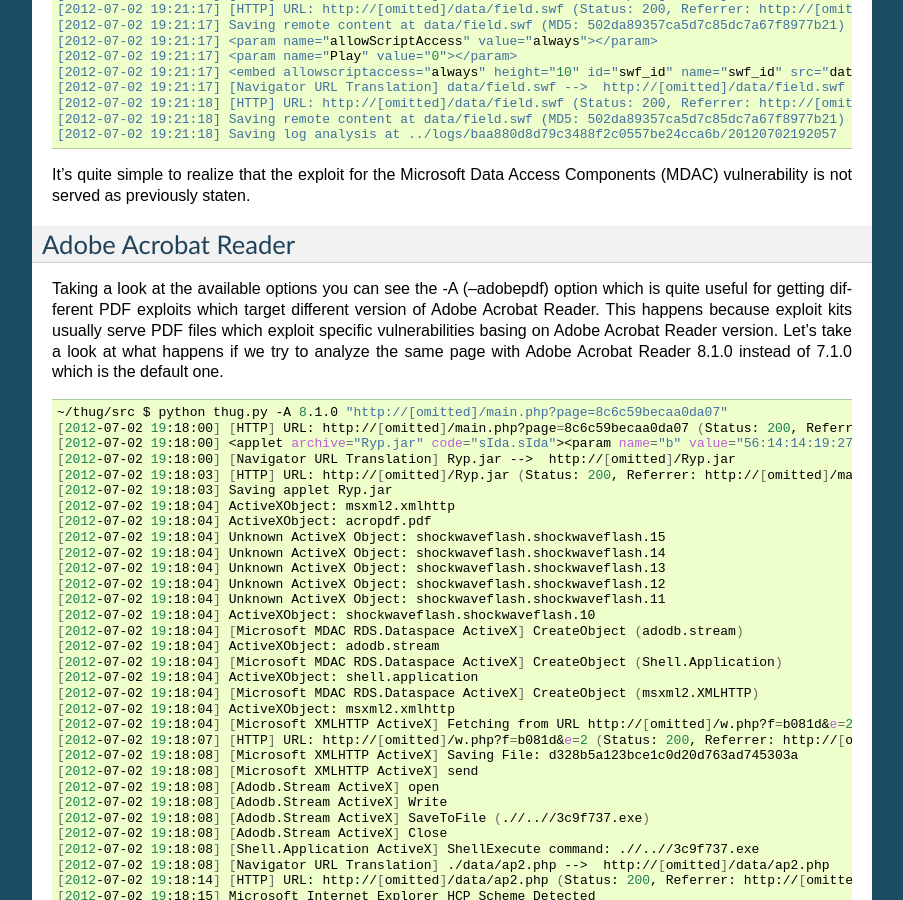
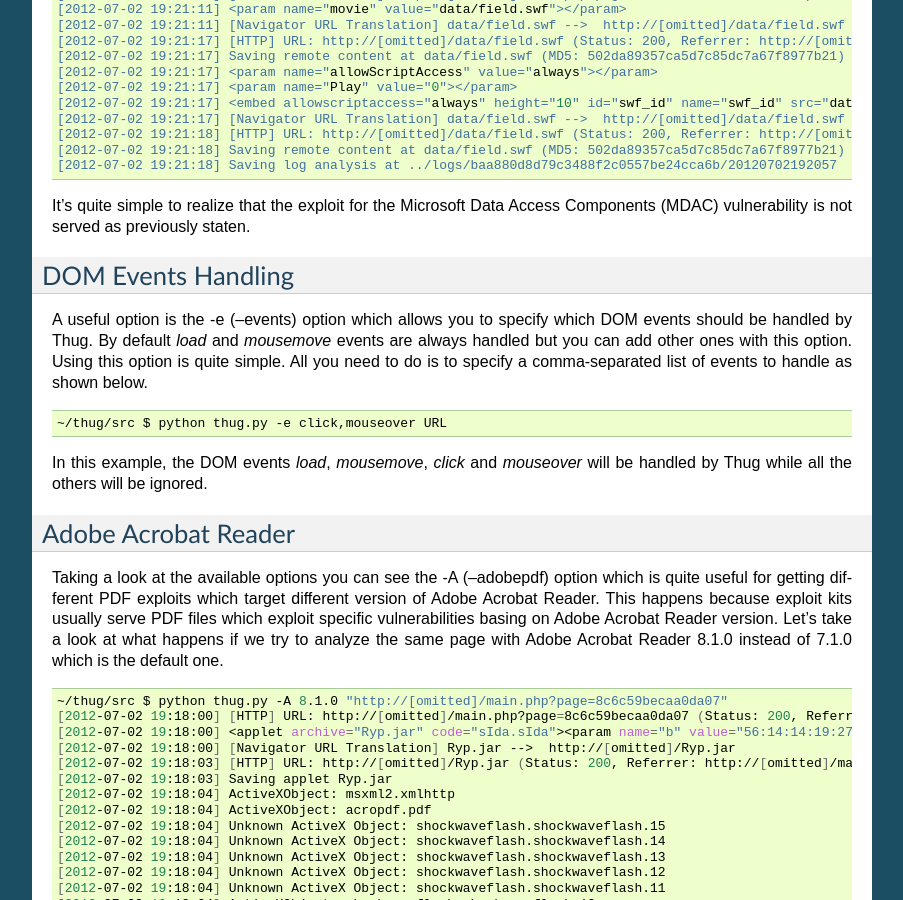
Before and after one commit to buffer/thug, a Sphinx documentation site: the page built from doc/source/usage.rst, in a window 1280 px wide and 900 px high, scrolled down 4249 px. Shown: the whole window, without its empty margins (198-1101 px from the left). Built offline with Sphinx 7.4.7, drawn with Linux system fonts in a browser that asks for light colours; some of the changed text lies outside the part shown.

Commit message:
DOM Events Handling option documentation

```diff
--- a/doc/source/usage.rst
+++ b/doc/source/usage.rst
@@ -23,37 +23,39 @@
                 python thug.py [ options ] url
 
         Options:
-                -h, --help              Display this help information
-                -o, --output=           Log to a specified file
-                -r, --referer=          Specify a referer
-                -p, --proxy=            Specify a proxy (see below for format and supported schemes)
+                -h, --help          	Display this help information
+                -u, --useragent=    	Select a user agent (see below for values, default: winxpie61)
+                -e, --events=       	Enable comma-separated specified DOM events handling
+                -o, --output=       	Log to a specified file
+                -r, --referer=      	Specify a referer
+                -p, --proxy=        	Specify a proxy (see below for format and supported schemes)
                 -l, --local
-                -v, --verbose           Enable verbose mode
-                -d, --debug             Enable debug mode
-                -a, --ast-debug         Enable AST debug mode (requires debug mode)
-                -u, --useragent=        Select a user agent (see below for values, default: winxpie61)
-                -A, --adobepdf=         Specify the Adobe Acrobat Reader version (default: 7.1.0)
-                -S, --shockwave=        Specify the Shockwave Flash version (default: 10.0.64.0)
-		-J, --javaplugin=   	Specify the JavaPlugin version (default: 1.7.1.30)
+                -v, --verbose       	Enable verbose mode
+                -d, --debug         	Enable debug mode
+                -a, --ast-debug     	Enable AST debug mode (requires debug mode)
+                -A, --adobepdf=     	Specify the Adobe Acrobat Reader version (default: 7.1.0)
+                -S, --shockwave=    	Specify the Shockwave Flash version (default: 10.0.64.0)
+                -J, --javaplugin=   	Specify the JavaPlugin version (default: 1.7.1.30)
 
         Proxy Format:
                 scheme://[username:password@]host:port (supported schemes: http, socks4, socks5)
 
         Available User-Agents:
-                winxpie60                       Internet Explorer 6.0   (Windows XP)
-                winxpie61                       Internet Explorer 6.1   (Windows XP)
-                winxpie70                       Internet Explorer 7.0   (Windows XP)
-                winxpie80                       Internet Explorer 8.0   (Windows XP)
-                winxpchrome20                   Chrome 20.0.1132.47     (Windows XP)
-                winxpsafari5                    Safari 5.1.7            (Windows XP)
-                win2kie60                       Internet Explorer 6.0   (Windows 2000)
-                win2kie80                       Internet Explorer 8.0   (Windows 2000)
-                win7xpie80                      Internet Explorer 8.0   (Windows 7)
-                win7xpie90                      Internet Explorer 9.0   (Windows 7)
-                win7chrome20                    Chrome 20.0.1132.47     (Windows 7)
-                win7safari5                     Safari 5.1.7            (Windows 7)
-                osx10safari5                    Safari 5.1.1            (MacOS X 10.7.2)
-                osx10chrome19                   Chrome 19.0.1084.54     (MacOS X 10.7.4)
+	        winxpie60			Internet Explorer 6.0	(Windows XP)
+	        winxpie61			Internet Explorer 6.1	(Windows XP)
+	        winxpie70			Internet Explorer 7.0	(Windows XP)
+	        winxpie80			Internet Explorer 8.0	(Windows XP)
+	        winxpchrome20			Chrome 20.0.1132.47	(Windows XP)
+	        winxpfirefox12			Firefox 12.0		(Windows XP)
+	        winxpsafari5			Safari 5.1.7		(Windows XP)
+	        win2kie60			Internet Explorer 6.0	(Windows 2000)
+	        win2kie80			Internet Explorer 8.0	(Windows 2000)
+	        win7ie80			Internet Explorer 8.0	(Windows 7)
+	        win7ie90			Internet Explorer 9.0	(Windows 7)
+	        win7chrome20			Chrome 20.0.1132.47	(Windows 7)
+	        win7safari5			Safari 5.1.7		(Windows 7)
+	        osx10safari5			Safari 5.1.1		(MacOS X 10.7.2)
+	        osx10chrome19			Chrome 19.0.1084.54	(MacOS X 10.7.4)
 
 
 Let's start with a first basic real-world example: a Blackhole exploit kit.
@@ -292,6 +294,22 @@
 
 It's quite simple to realize that the exploit for the Microsoft Data Access Components (MDAC)
 vulnerability is not served as previously staten.
+
+
+DOM Events Handling
+-------------------
+
+A useful option is the -e (--events) option which allows you to specify which DOM events should
+be handled by Thug. By default `load` and `mousemove` events are always handled but you can add
+other ones with this option. Using this option is quite simple. All you need to do is to specify
+a comma-separated list of events to handle as shown below.
+
+.. code-block:: sh
+
+        ~/thug/src $ python thug.py -e click,mouseover URL
+
+In this example, the DOM events `load`, `mousemove`, `click` and `mouseover` will be handled by
+Thug while all the others will be ignored.
 
 
 Adobe Acrobat Reader
```
